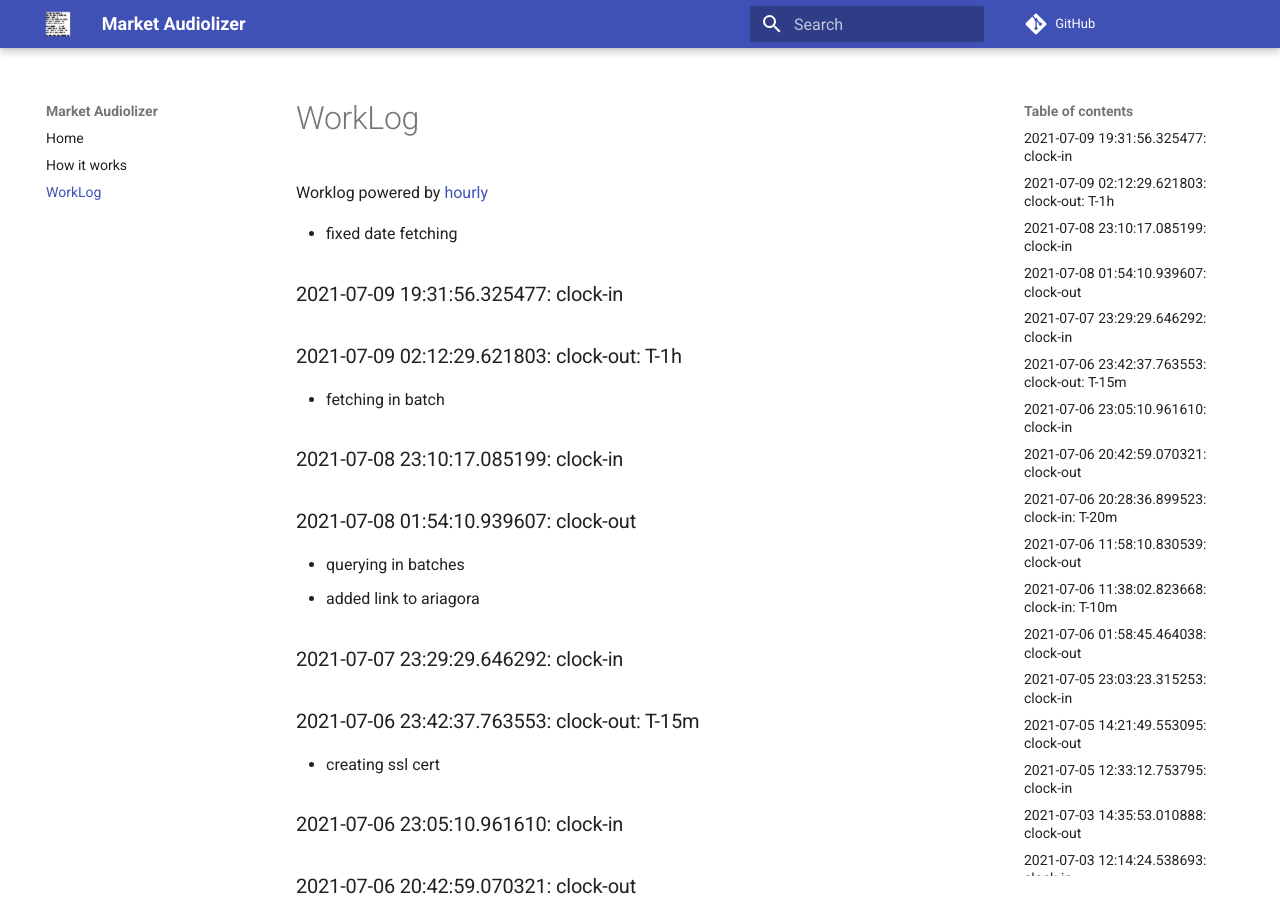
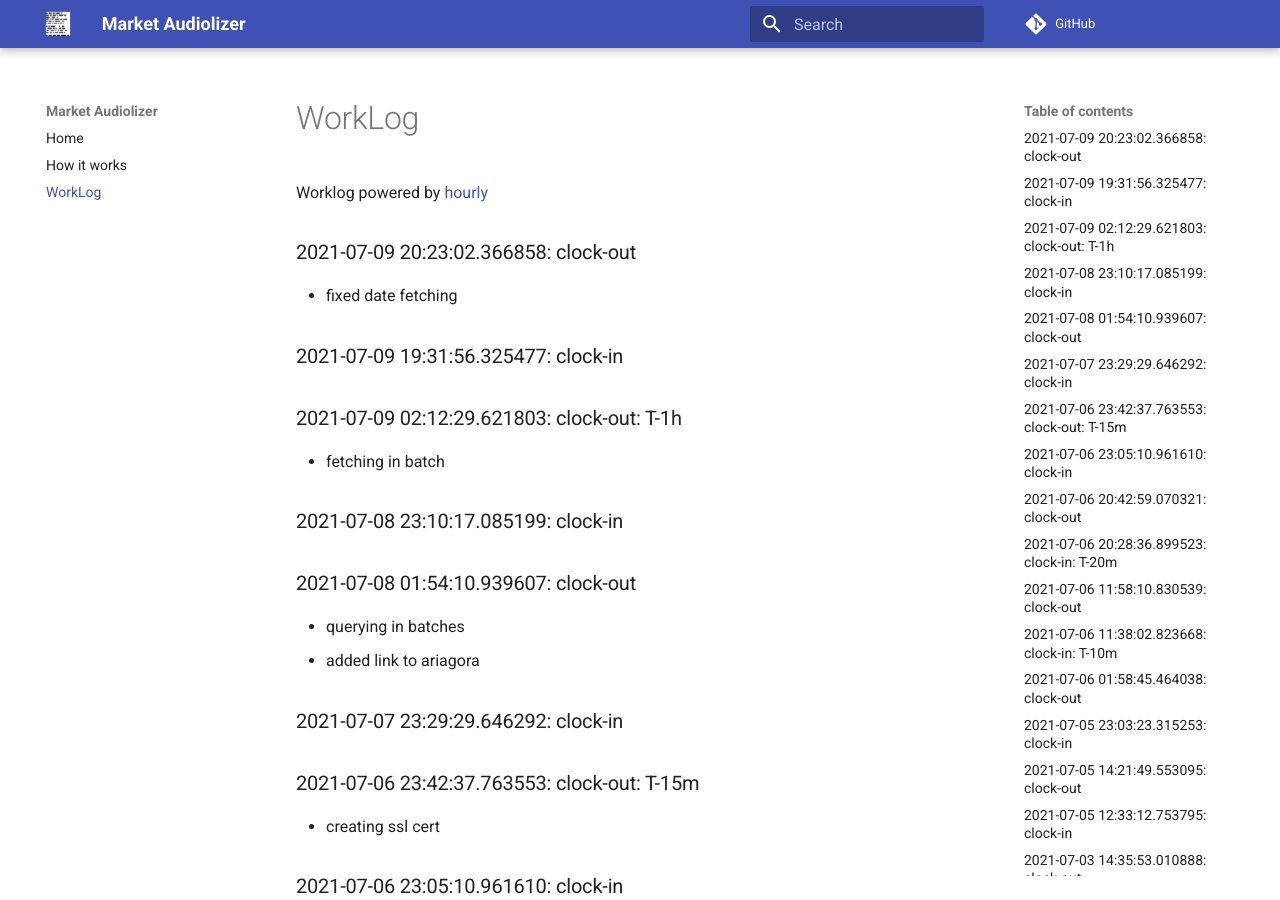
Before and after one commit to asherp/audiolizer, an MkDocs documentation site: the page built from docs/WorkLog.md, in a window 1280 px wide and 900 px high. Built offline with MkDocs 1.6.1 and Material for MkDocs 9.7.7, drawn with Linux system fonts in a browser that asks for light colours; comment, search, counter and statistics services are not loaded.

Commit message:
clock-out

```diff
--- a/WorkLog.md
+++ b/WorkLog.md
@@ -1,3 +1,5 @@
+### 2021-07-09 20:23:02.366858: clock-out
+
 * fixed date fetching
 
 ### 2021-07-09 19:31:56.325477: clock-in
```
